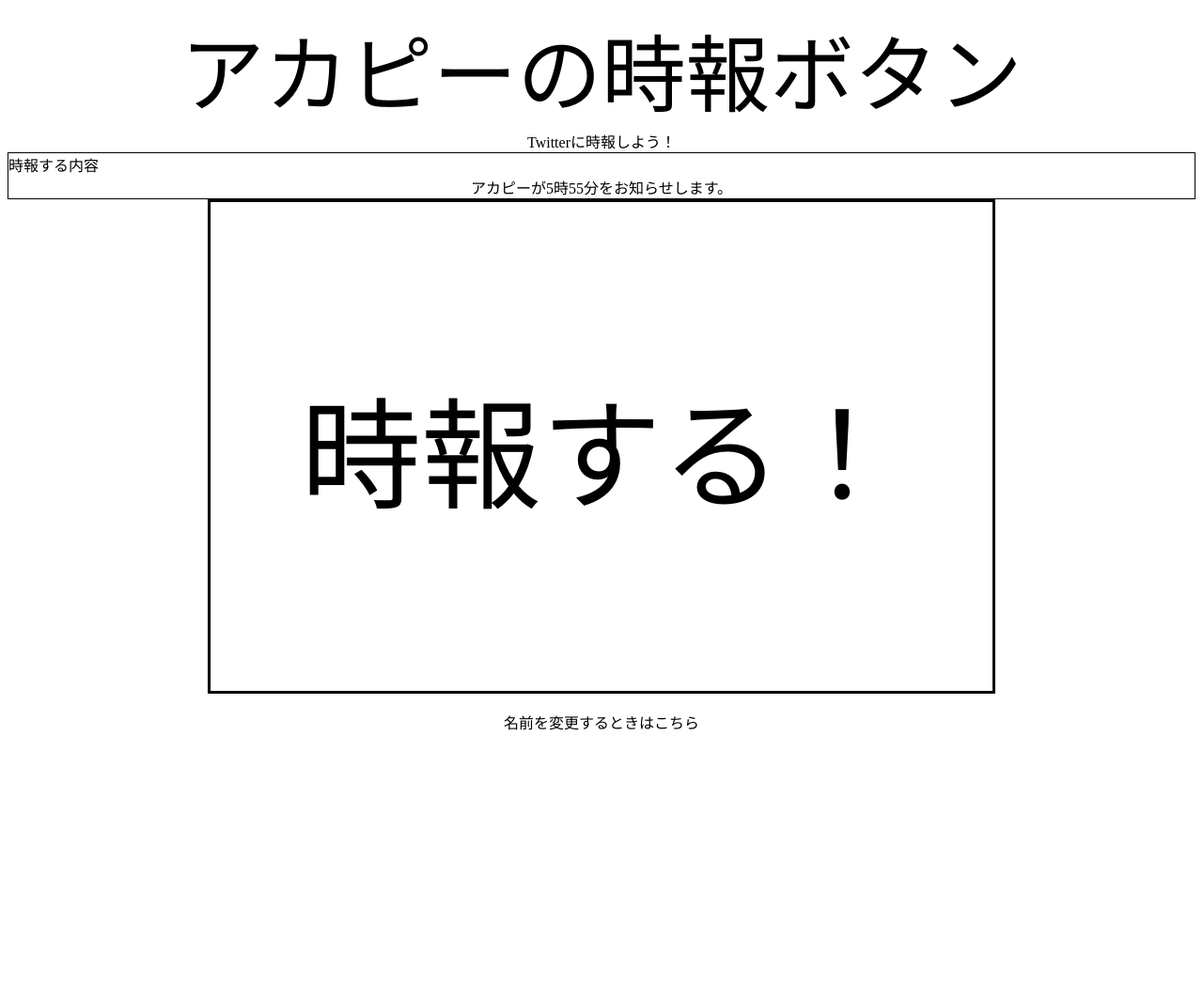
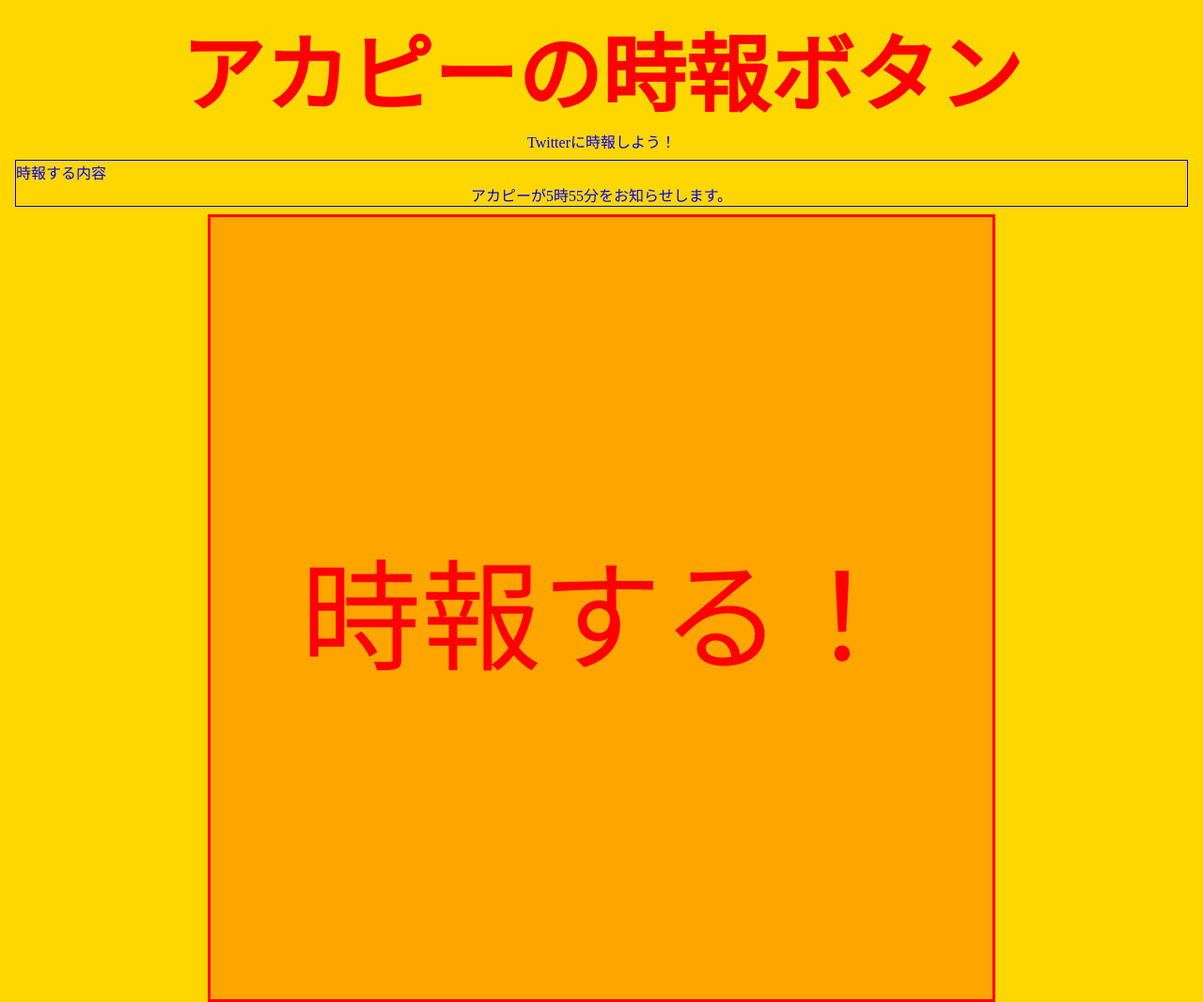
Before and after one commit to JF1HNL/jihou, a plain HTML site: page index.html in a window 1280 px wide. Shown: the top 1066 px of the page at 94% size. Before the commit the page ends 800 px from the top, so only its background shows below. Drawn offline with nearby package versions, Linux system fonts and the light colour scheme.

Commit message:
これ以上どうすればいいのかわからない、、、

```diff
--- a/index.css
+++ b/index.css
@@ -1,16 +1,25 @@
+body{
+  color: blue;
+  background-color: gold;
+}
 .box{
-  border: solid 1px
+  border: solid 1px;
+  margin: 1vh;
 }
 .title{
-  font-size: 7vw
+  font-size: 7vw;
+  font-weight: bold;
+  color: red;
 }
 .button{
+  background-color: orange;
   display: flex;
   justify-content: center;
   align-items: center;
   width: 65vw;
-  height: 65vh;
+  height: 65vw;
   border: solid 3px;
+  color: red;
 }
 .button div{
   display: block;
```
